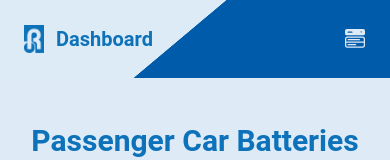
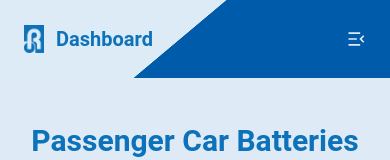
Before and after one commit to arbinzaman/rahimafrooz-battery, a React (Vite) app: page /dashboard in a window 390 px wide. Shown: the top 160 px of the page. Built offline with nearby package versions, Linux system fonts and the light colour scheme.

Commit message:
style: Fixed dashbord menu icon

```diff
--- a/src/components/shared/DashboardHeader.jsx
+++ b/src/components/shared/DashboardHeader.jsx
@@ -1,29 +1,41 @@
+import { useState } from "react";
 import Logo from "../../assets/images/RahimAfrozRLogo/RahimafroozRLogo.png";
-import { BsFillMenuButtonWideFill } from "react-icons/bs";
+import { RiMenuUnfold4Line } from "react-icons/ri";
+import { RiMenuUnfold3Line2 } from "react-icons/ri";
 import "../../styles/Header.css";
 
 const DashboardHeader = () => {
+  const [isMenuOpen, setIsMenuOpen] = useState(false);
+
+  const toggleMenu = () => {
+    setIsMenuOpen(!isMenuOpen);
+  };
+
   return (
     <div className="sticky top-0 z-50">
-      <nav className="">
-        <div className="p-6 text-white  diagonal-background">
+      <nav>
+        <div className="p-6 text-white diagonal-background">
           <div className="max-w-screen-2xl mx-auto">
             <div className="flex justify-between items-center">
               <div className="flex items-center">
                 <a href="/">
                   <img className="w-5 lg:w-8" src={Logo} alt="logo" />
                 </a>
-                <p className="text-primary ml-3  text-medium lg:text-semi_large font-bold">
+                <p className="text-primary ml-3 text-medium lg:text-semi_large font-bold">
                   Dashboard
                 </p>
-
-                <label
-                  htmlFor="my-drawer-2"
-                  className=" drawer-button lg:hidden"
-                >
-                  <BsFillMenuButtonWideFill className="ml-48 text-medium lg:hidden text-background" />
-                </label>
               </div>
+              <label
+                htmlFor="my-drawer-2"
+                className="drawer-button lg:hidden"
+                onClick={toggleMenu}
+              >
+                {isMenuOpen ? (
+                  <RiMenuUnfold3Line2 className="ml-48 text-medium text-background" />
+                ) : (
+                  <RiMenuUnfold4Line className="ml-48 text-medium text-background" />
+                )}
+              </label>
             </div>
           </div>
         </div>
--- a/src/pages/Dashboard/Login.jsx
+++ b/src/pages/Dashboard/Login.jsx
@@ -9,7 +9,7 @@ const Login = () => {
     return (
       <div className="flex items-center justify-center min-h-screen bg-gray-100 px-4">
         <div className="w-full max-w-md p-8 space-y-3 rounded-xl bg-white shadow-md">
-          <h1 className="text-2xl font-bold text-center text-gray-800">Login</h1>
+          <h1 className="text-2xl font-bold text-center text-gray-800">Admin Login</h1>
           <form onSubmit={handleLogin} noValidate="" action="" className="space-y-6">
             <div className="space-y-1 text-sm">
               <label htmlFor="email" className="block text-gray-700">
```
